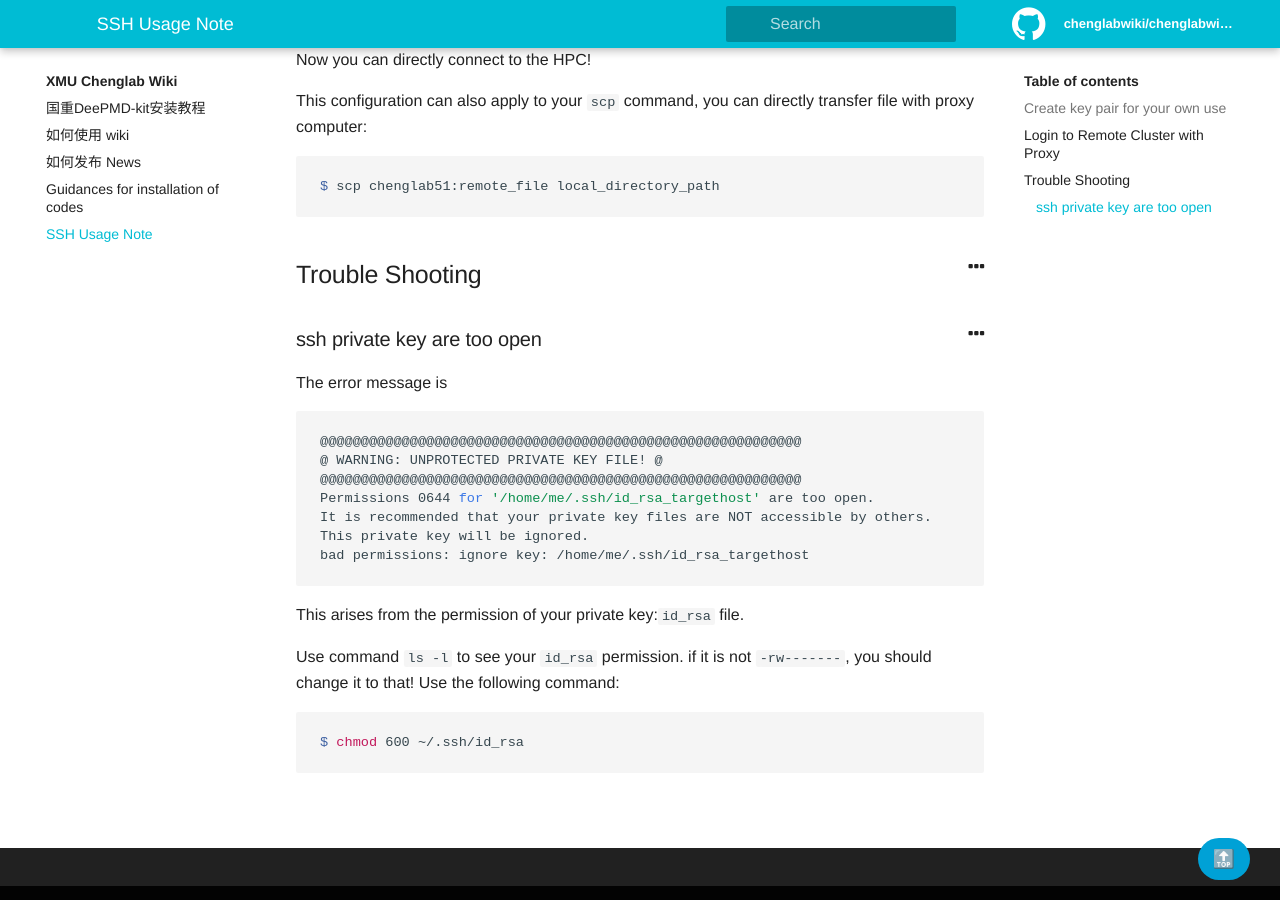
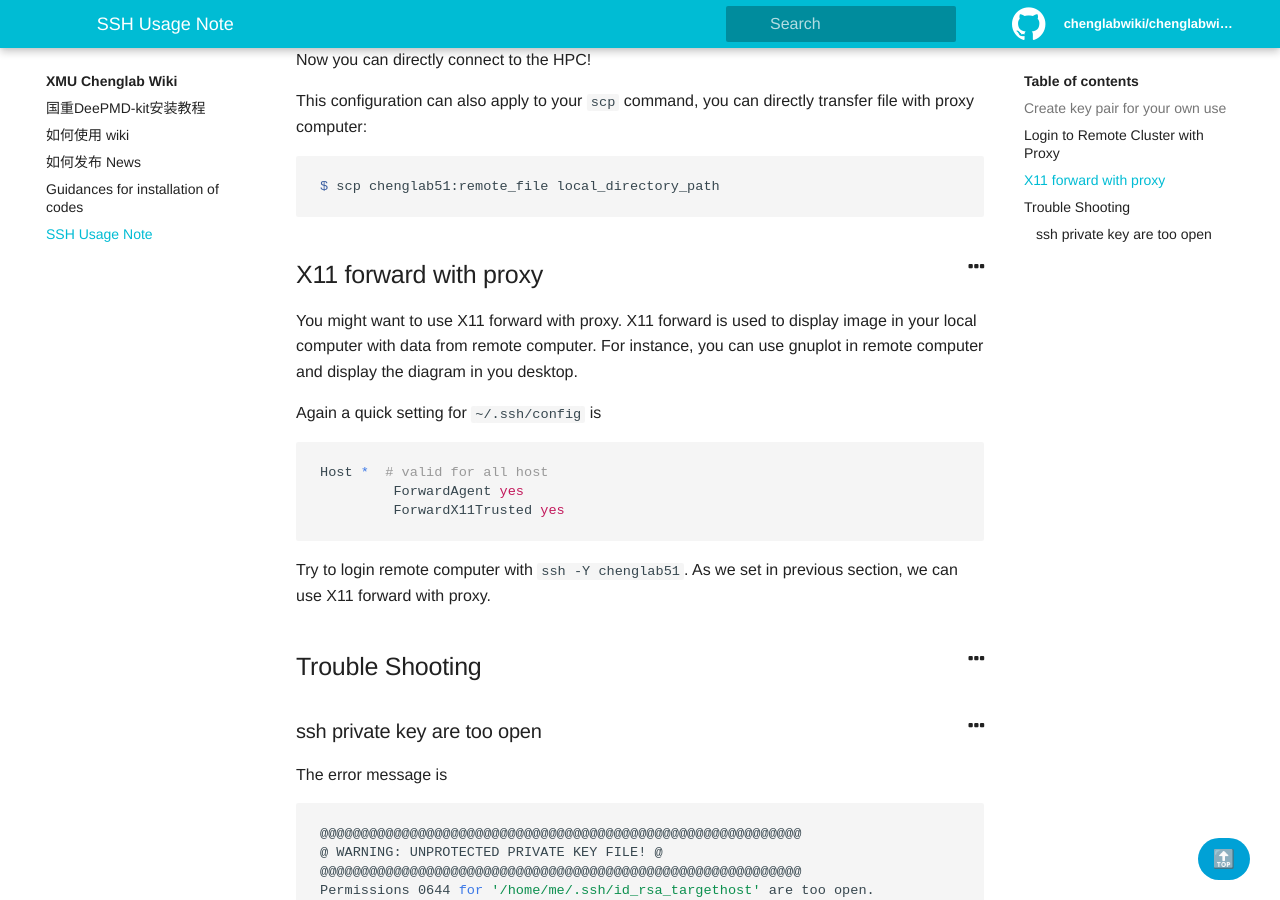
Before and after one commit to chenggroup/chenggroup.github.io, a Jekyll site: the page built from _wiki/ssh_note.md, in a window 1280 px wide and 900 px high, scrolled down 1837 px. Built offline with Jekyll 4.4.1, drawn with Linux system fonts in a browser that asks for light colours; emoji names are drawn with the system emoji font.

Commit message:
add ssh_note for using x11forward with proxy

````diff
--- a/_wiki/ssh_note.md
+++ b/_wiki/ssh_note.md
@@ -75,9 +75,19 @@ This configuration can also apply to your `scp` command, you can directly transf
 $ scp chenglab51:remote_file local_directory_path
 ```
 
+##  X11 forward with proxy
 
+You might want to use X11 forward with proxy. X11 forward is used to display image in your local computer with data from remote computer. For instance, you can use gnuplot in remote computer and display the diagram in you desktop.
 
+Again a quick setting for `~/.ssh/config` is
 
+```bash
+Host *  # valid for all host
+         ForwardAgent yes
+         ForwardX11Trusted yes
+```
+
+Try to login remote computer with `ssh -Y chenglab51`. As we set in previous section, we can use X11 forward with proxy.
 
 ## Trouble Shooting
 
````
